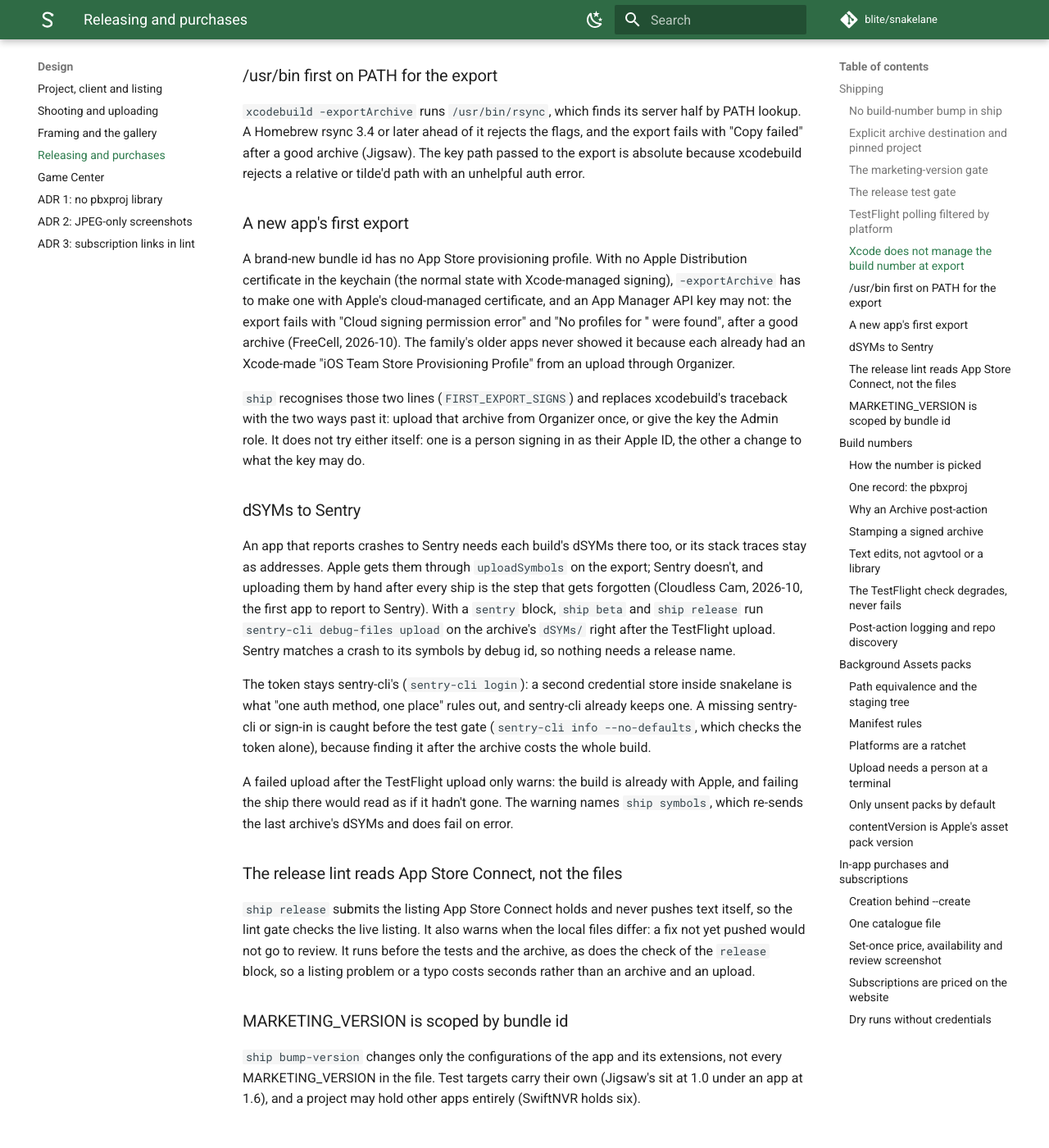
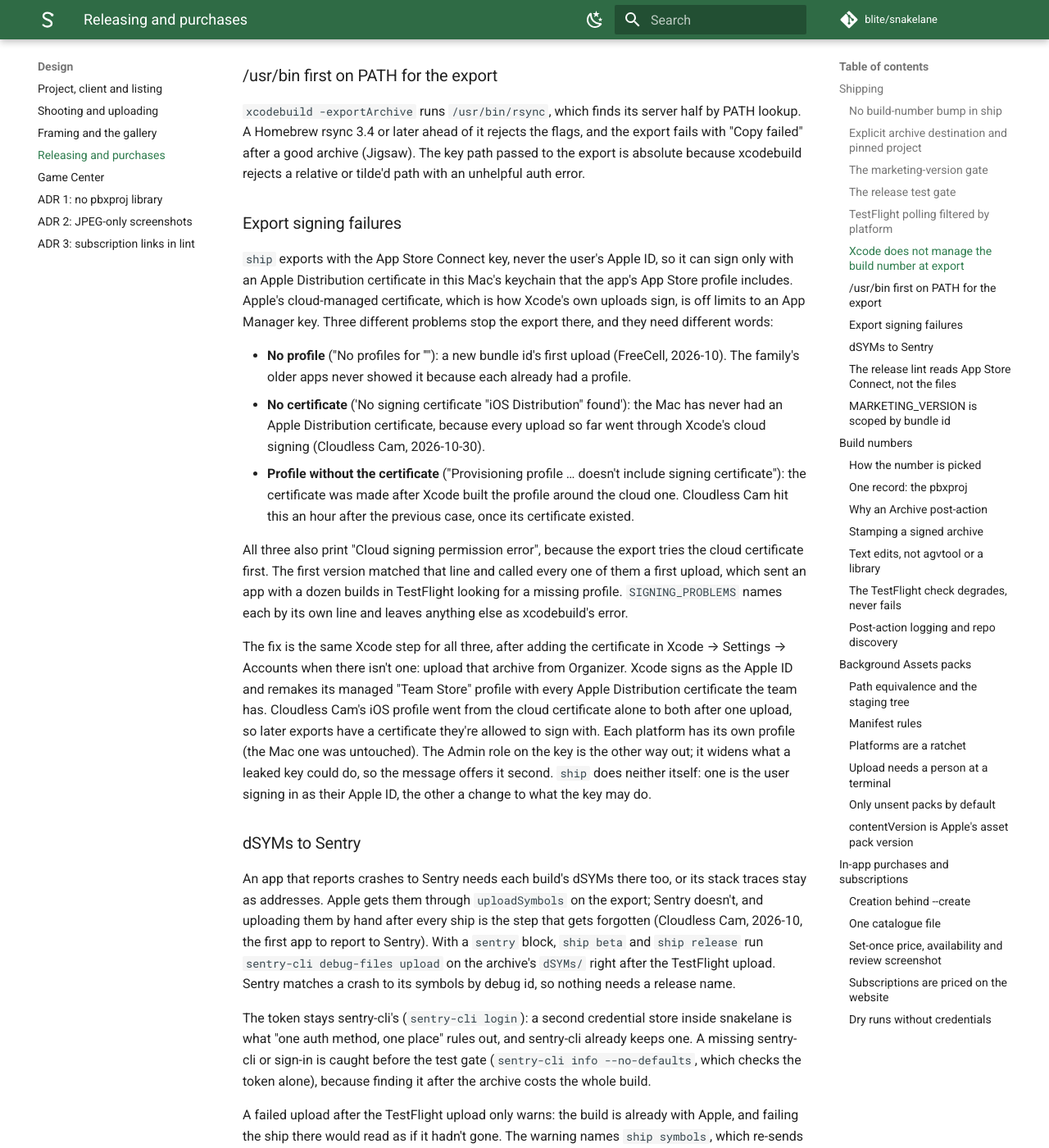
Before and after one commit to blite/snakelane, an MkDocs documentation site: the page built from docs/design/release.md, in a window 1280 px wide and 1400 px high, scrolled down 1545 px. Shown: the whole window at 82% size. Built offline with MkDocs 1.6.1 and Material for MkDocs 9.7.7, drawn with Linux system fonts in a browser that asks for light colours; comment, search, counter and statistics services are not loaded; the version menu is left out.

Commit message:
Name the export signing failure instead of calling every one a first upload
Every export that can't sign prints "Cloud signing permission error", so
matching on it told Cloudless Cam, with a dozen builds in TestFlight,
that it was on its first upload. Twice, for two different problems.

ship now tells apart a missing App Store profile, a Mac with no Apple
Distribution certificate, and a profile made before the certificate, by
the line xcodebuild prints for each, and gives the fix in Xcode: add the
certificate if there isn't one, then upload the archive from Organizer
once so Xcode remakes its managed profile with it. Admin role on the key
stays the alternative. The skill's §5 no longer promises that one
Organizer upload makes every later ship work.

```diff
--- a/docs/design/release.md
+++ b/docs/design/release.md
@@ -58,20 +58,36 @@
 failed" after a good archive (Jigsaw). The key path passed to the export is absolute because
 xcodebuild rejects a relative or tilde'd path with an unhelpful auth error.
 
-### A new app's first export
+### Export signing failures
 
-A brand-new bundle id has no App Store provisioning profile. With no Apple Distribution
-certificate in the keychain (the normal state with Xcode-managed signing), `-exportArchive`
-has to make one with Apple's cloud-managed certificate, and an App Manager API key may not:
-the export fails with "Cloud signing permission error" and "No profiles for '<bundle id>'
-were found", after a good archive (FreeCell, 2026-10). The family's older apps never showed
-it because each already had an Xcode-made "iOS Team Store Provisioning Profile" from an
-upload through Organizer.
+`ship` exports with the App Store Connect key, never the user's Apple ID, so it can sign only
+with an Apple Distribution certificate in this Mac's keychain that the app's App Store profile
+includes. Apple's cloud-managed certificate, which is how Xcode's own uploads sign, is off limits
+to an App Manager key. Three different problems stop the export there, and they need different
+words:
 
-`ship` recognises those two lines (`FIRST_EXPORT_SIGNS`) and replaces xcodebuild's traceback
-with the two ways past it: upload that archive from Organizer once, or give the key the Admin
-role. It does not try either itself: one is a person signing in as their Apple ID, the other
-a change to what the key may do.
+- **No profile** ("No profiles for '<bundle id>'"): a new bundle id's first upload (FreeCell,
+  2026-10). The family's older apps never showed it because each already had a profile.
+- **No certificate** ('No signing certificate "iOS Distribution" found'): the Mac has never had
+  an Apple Distribution certificate, because every upload so far went through Xcode's cloud
+  signing (Cloudless Cam, 2026-10-30).
+- **Profile without the certificate** ("Provisioning profile … doesn't include signing
+  certificate"): the certificate was made after Xcode built the profile around the cloud one.
+  Cloudless Cam hit this an hour after the previous case, once its certificate existed.
+
+All three also print "Cloud signing permission error", because the export tries the cloud
+certificate first. The first version matched that line and called every one of them a first
+upload, which sent an app with a dozen builds in TestFlight looking for a missing profile.
+`SIGNING_PROBLEMS` names each by its own line and leaves anything else as xcodebuild's error.
+
+The fix is the same Xcode step for all three, after adding the certificate in Xcode → Settings
+→ Accounts when there isn't one: upload that archive from Organizer. Xcode signs as the Apple ID
+and remakes its managed "Team Store" profile with every Apple Distribution certificate the team
+has. Cloudless Cam's iOS profile went from the cloud certificate alone to both after one upload,
+so later exports have a certificate they're allowed to sign with. Each platform has its own profile (the Mac one was
+untouched). The Admin role on the key is the other way out; it widens what a leaked key could
+do, so the message offers it second. `ship` does neither itself: one is the user signing in as
+their Apple ID, the other a change to what the key may do.
 
 ### dSYMs to Sentry
 
```
Also changed, not shown: CHANGELOG.md (+6 -0 lines), skills/snakelane/references/first-release.md (+25 -14 lines), 2 other files.
